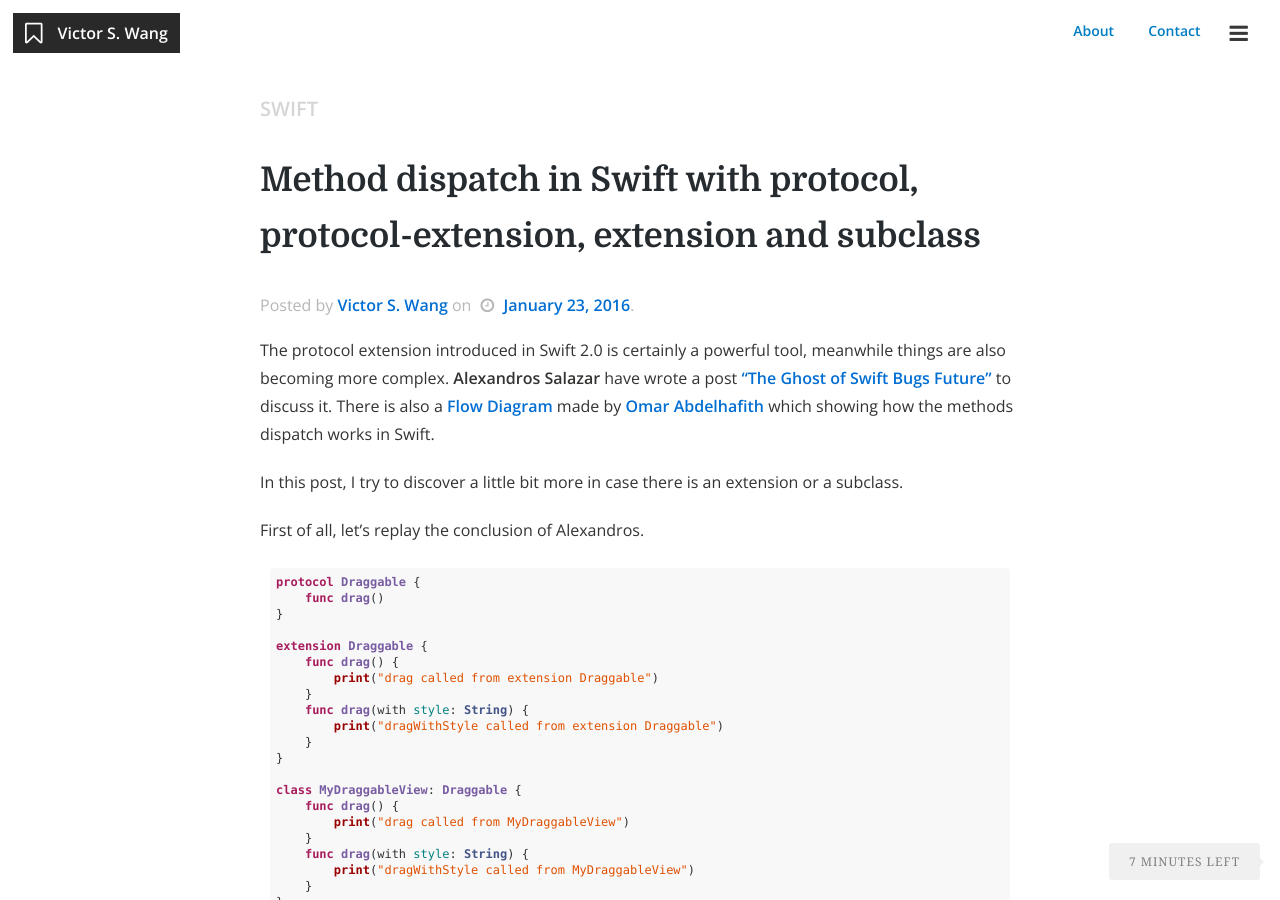
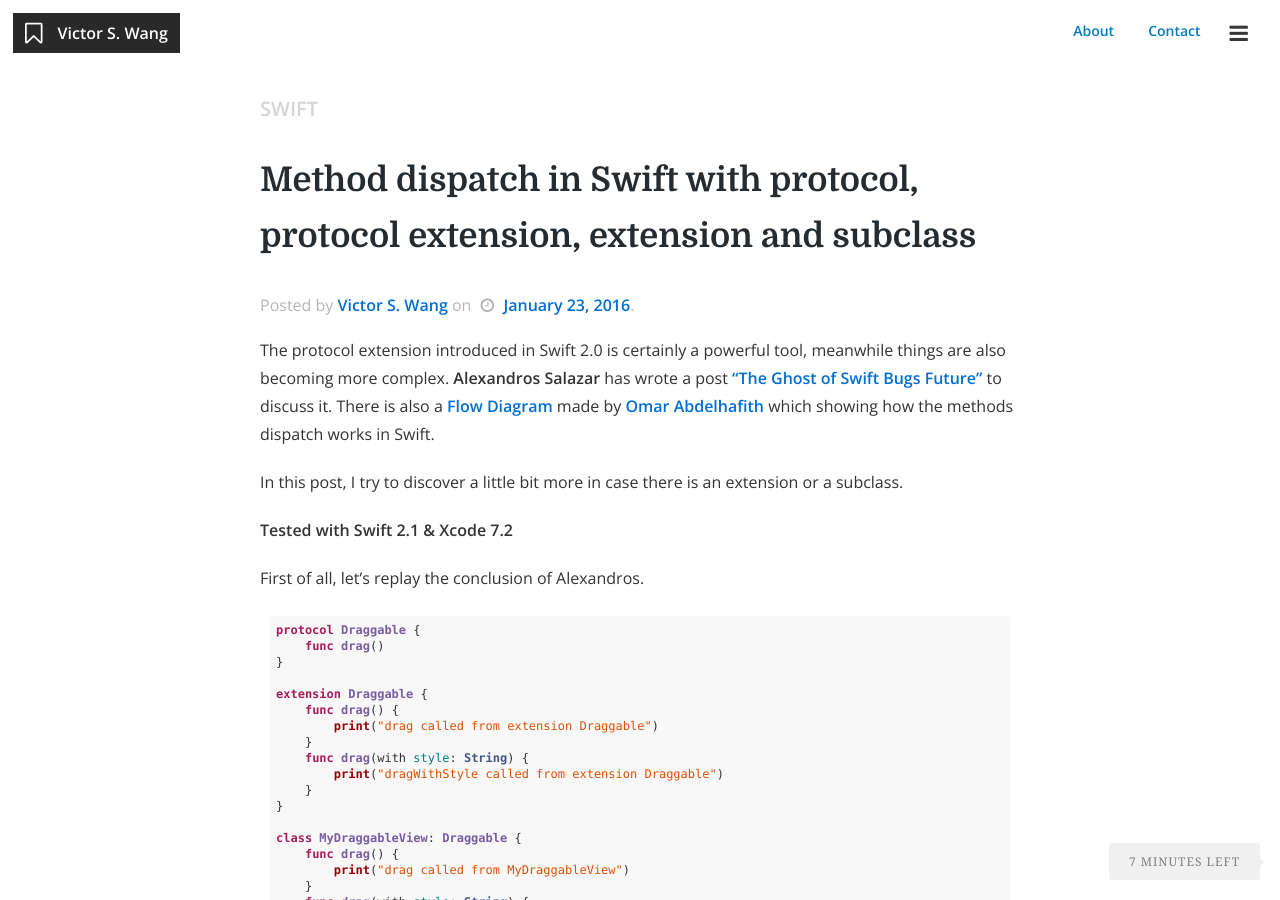
Before and after one commit to wangshengjia/wangshengjia.github.io, a Jekyll site: the page built from _posts/2016-01-23-swift-method-dispatch-with-protocol-extension-protocol-extension-and-subclass.md, in a window 1280 px wide and 900 px high. Built offline with Jekyll 4.4.1, drawn with Linux system fonts in a browser that asks for light colours; nearby versions of some CDN libraries; Markdown is read by kramdown in place of the engine named in the settings.

Commit message:
Update post

```diff
--- a/_posts/2016-01-23-swift-method-dispatch-with-protocol-extension-protocol-extension-and-subclass.md
+++ b/_posts/2016-01-23-swift-method-dispatch-with-protocol-extension-protocol-extension-and-subclass.md
@@ -1,6 +1,6 @@
 ---
 layout: post
-title:  "Method dispatch in Swift with protocol, protocol-extension, extension and subclass"
+title:  "Method dispatch in Swift with protocol, protocol extension, extension and subclass"
 date:   2016-01-23
 categories: Swift
 banner_image: ""
@@ -8,9 +8,11 @@ featured: false
 comments: true
 ---
 
-The protocol extension introduced in Swift 2.0 is certainly a powerful tool, meanwhile things are also becoming more complex. __Alexandros Salazar__ have wrote a post ["The Ghost of Swift Bugs Future"](http://nomothetis.svbtle.com/the-ghost-of-swift-bugs-future) to discuss it. There is also a [Flow Diagram](https://d262ilb51hltx0.cloudfront.net/max/1600/1*SIcSsfmBCp4tNzLxGJAbdw.png) made by [Omar Abdelhafith](https://medium.com/@NSomar) which showing how the methods dispatch works in Swift.
+The protocol extension introduced in Swift 2.0 is certainly a powerful tool, meanwhile things are also becoming more complex. __Alexandros Salazar__ has wrote a post ["The Ghost of Swift Bugs Future"](http://nomothetis.svbtle.com/the-ghost-of-swift-bugs-future) to discuss it. There is also a [Flow Diagram](https://d262ilb51hltx0.cloudfront.net/max/1600/1*SIcSsfmBCp4tNzLxGJAbdw.png) made by [Omar Abdelhafith](https://medium.com/@NSomar) which showing how the methods dispatch works in Swift.
 
 In this post, I try to discover a little bit more in case there is an extension or a subclass.
+
+**Tested with Swift 2.1 & Xcode 7.2**
 
 First of all, let's replay the conclusion of Alexandros.
 
```
